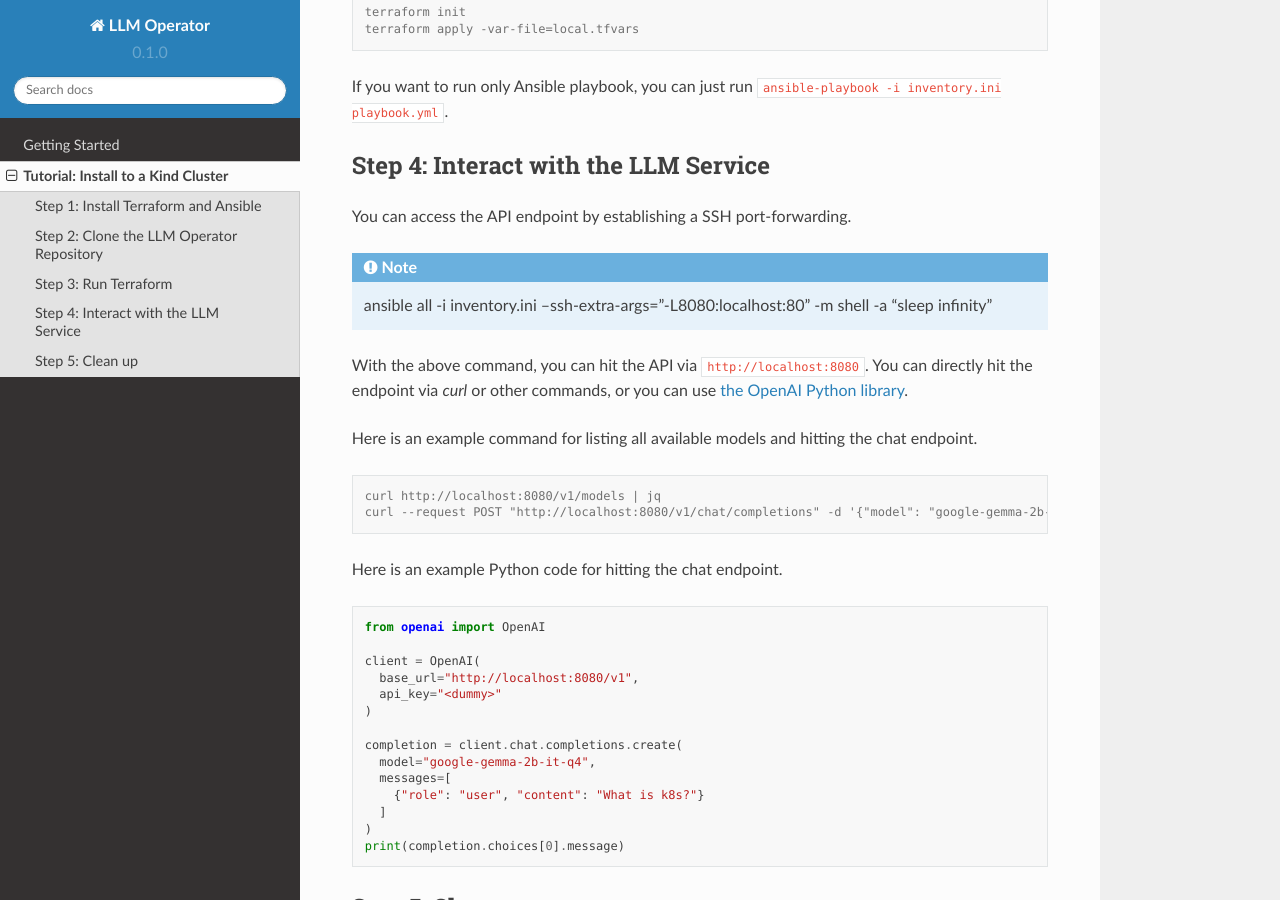
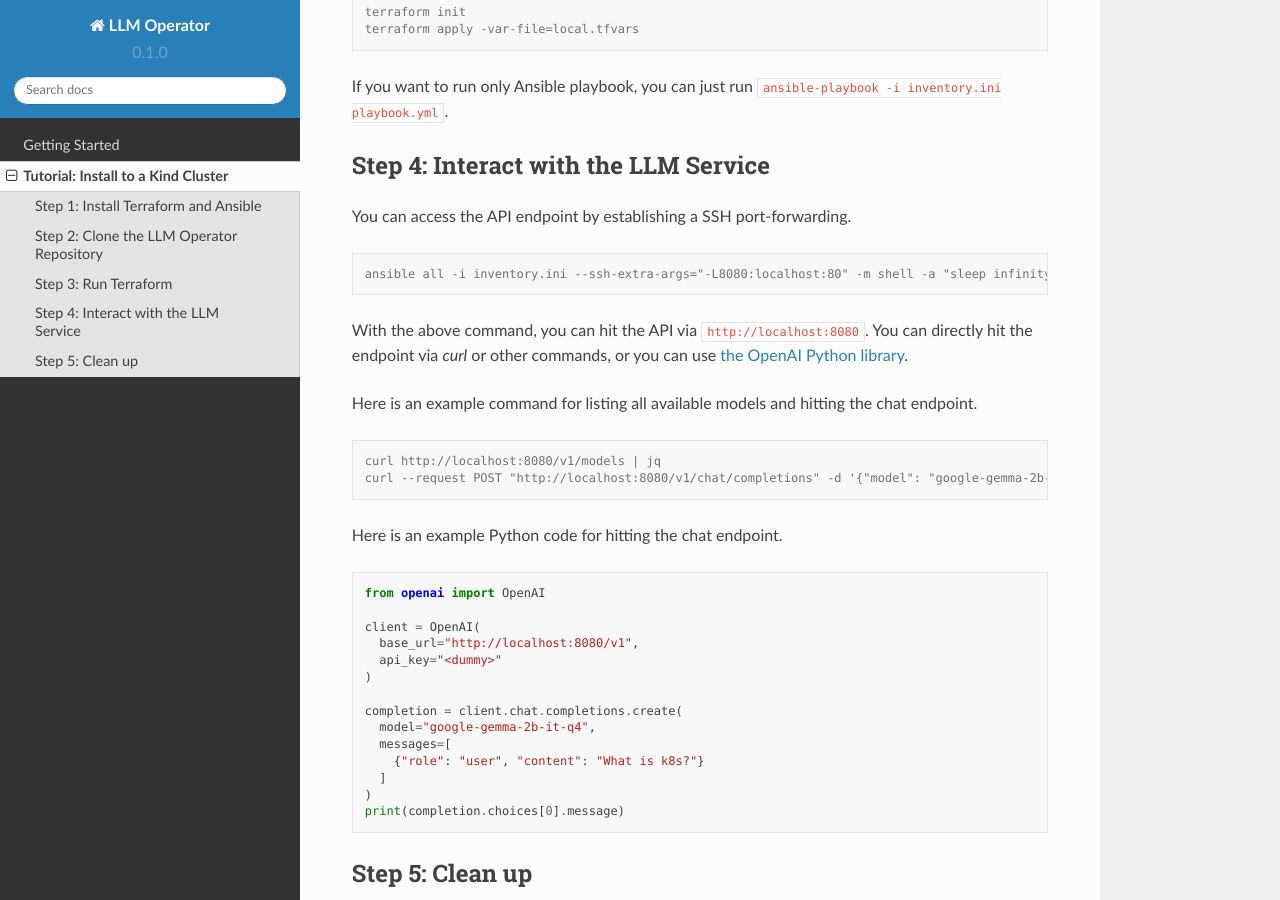
Before and after one commit to llm-operator/docs, a Sphinx documentation site: the page built from docs/source/tutorial.rst, in a window 1280 px wide and 900 px high, scrolled down 1294 px. Built offline with Sphinx 7.4.7 and the Read the Docs theme 2.0.0, drawn with Linux system fonts in a browser that asks for light colours.

Commit message:
Update tutorial.rst (#7)

```diff
--- a/docs/source/tutorial.rst
+++ b/docs/source/tutorial.rst
@@ -70,7 +70,7 @@ Step 4: Interact with the LLM Service
 
 You can access the API endpoint by establishing a SSH port-forwarding.
 
-.. note::
+.. code-block:: console
 
    ansible all -i inventory.ini --ssh-extra-args="-L8080:localhost:80" -m shell -a "sleep infinity"
 
```
